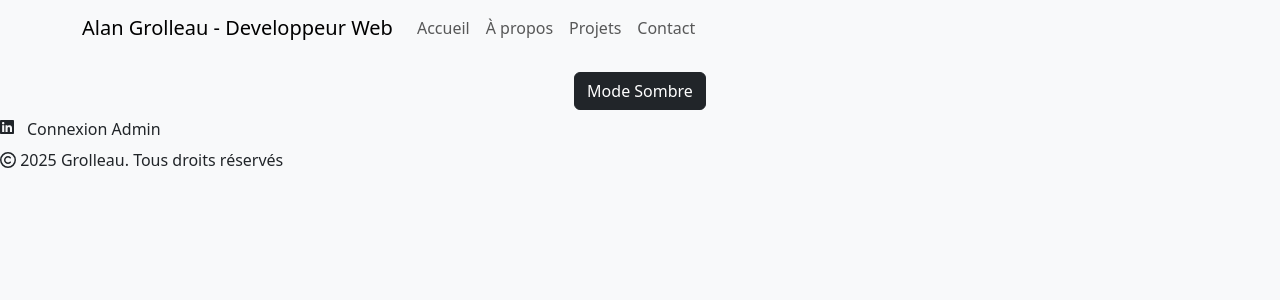
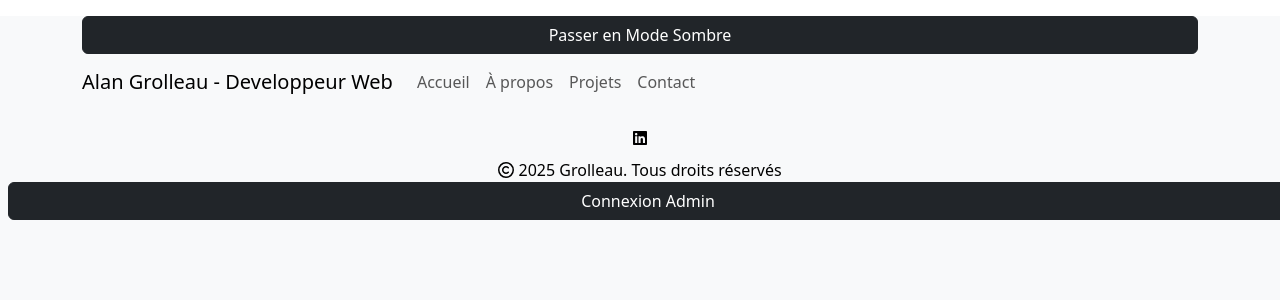
Before and after one commit to AlanGdev/portfolio_front, a React (Vite) app: page /admin/add-project in a window 1280 px wide. Shown: the top 300 px of the page. Built offline with nearby package versions, Linux system fonts and the light colour scheme.

Commit message:
Ajout du darkMode dans le footer Modification des largeurs de boutons Mode(clair / sombre) et connexion pour w-100 Ajout de la page projets et reception des projets / animation sur les cartes

```diff
--- a/src/App.jsx
+++ b/src/App.jsx
@@ -61,7 +61,7 @@ function App() {
             </>
           )}
         </Routes>
-        <Footer onLogin={() => setIsAuthenticated(true)} />
+        <Footer onLogin={() => setIsAuthenticated(true)} darkMode={darkMode} />
       </Router>
     </div>
   );
--- a/src/components/footer/index.jsx
+++ b/src/components/footer/index.jsx
@@ -5,17 +5,30 @@ import { useState } from 'react';
 import { Button } from 'react-bootstrap';
 import AuthModal from '../authmodal';
 
-const Footer = ({ onLogin }) => {
+const Footer = ({ onLogin, darkMode }) => {
   const [showModal, setShowModal] = useState(false);
   return (
-    <footer className="">
+    <footer
+      className="text-center py-3"
+      style={{
+        backgroundColor: darkMode ? '#343a40' : '#f8f9fa',
+        color: darkMode ? '#fff' : '#000',
+      }}
+    >
       <FontAwesomeIcon icon={faLinkedin} />
-      <Button variant="outline" onClick={() => setShowModal(true)}>
-        Connexion Admin
-      </Button>
-      <div>
+
+      <div className="mt-2">
         <FontAwesomeIcon icon={faCopyright} />
         <span> 2025 Grolleau. Tous droits réservés</span>
+        <div>
+          <Button
+            variant={darkMode ? 'light' : 'dark'}
+            onClick={() => setShowModal(true)}
+            className="ms-2 w-100"
+          >
+            Connexion Admin
+          </Button>
+        </div>
       </div>
       <AuthModal
         show={showModal}
--- a/src/components/header/index.jsx
+++ b/src/components/header/index.jsx
@@ -3,15 +3,16 @@ import { Container, Button } from 'react-bootstrap';
 function Header({ darkMode, setDarkMode }) {
   return (
     <header className={darkMode ? 'bg-dark text-light' : 'bg-light text-dark'}>
-      <Navbarre darkMode={darkMode} />
       <Container className="text-center mt-3">
         <Button
           onClick={() => setDarkMode(!darkMode)}
           variant={darkMode ? 'light' : 'dark'}
+          className="w-100"
         >
-          {darkMode ? 'Mode Clair' : 'Mode Sombre'}
+          {darkMode ? 'Passer en Mode Clair' : 'Passer en Mode Sombre'}
         </Button>
       </Container>
+      <Navbarre darkMode={darkMode} />
     </header>
   );
 }
--- /dev/null
+++ b/src/pages/projets/index.css
@@ -0,0 +1,10 @@
+.card-hover {
+  transition:
+    transform 0.3s ease,
+    box-shadow 0.3s ease;
+}
+
+.card-hover:hover {
+  transform: scale(1.05); /* Zoom de 5% */
+  box-shadow: 0px 10px 20px rgba(0, 0, 0, 0.2);
+}
--- a/src/pages/projets/index.jsx
+++ b/src/pages/projets/index.jsx
@@ -1,4 +1,62 @@
+import { useEffect, useState } from 'react';
+import { Container, Row, Col, Card, Spinner, Alert } from 'react-bootstrap';
+import { useNavigate } from 'react-router-dom';
+import './index.css';
+
 function Projets() {
-  return <>page Projets</>;
+  const [error, setError] = useState('');
+  const [projets, setProjets] = useState([]);
+  const navigate = useNavigate();
+
+  useEffect(() => {
+    const fetchProjects = async () => {
+      try {
+        const response = await fetch('http://localhost:4000/api/projects');
+        if (!response.ok) {
+          throw new Error('Erreur lors de la récupération des projets');
+        }
+        const data = await response.json();
+        setProjets(data);
+      } catch (err) {
+        setError(err.message);
+      }
+    };
+    fetchProjects();
+  }, []);
+
+  return (
+    <Container className="mt-4">
+      <h2 className="text-center mb-4">Mes Projets</h2>
+
+      {error && <Alert variant="danger">{error}</Alert>}
+
+      <Row>
+        {projets.map((projet) => (
+          <Col md={4} key={projet._id} className="mb-4">
+            <Card
+              className="card-hover shadow-sm"
+              onClick={() => navigate(`/projets/${projet._id}`)}
+              style={{ cursor: 'pointer' }}
+            >
+              {projet.image && (
+                <Card.Img variant="top" src={projet.image} alt={projet.nom} />
+              )}
+              <Card.Body>
+                <Card.Title>{projet.nom}</Card.Title>
+                <Card.Text>{projet.description}</Card.Text>
+                <div className="mb-2">
+                  <strong>Catégorie :</strong> {projet.categorie}
+                </div>
+                <div className="mb-2">
+                  <strong>Technologies :</strong>{' '}
+                  {projet.technologies.join(', ')}
+                </div>
+              </Card.Body>
+            </Card>
+          </Col>
+        ))}
+      </Row>
+    </Container>
+  );
 }
 export default Projets;
```
